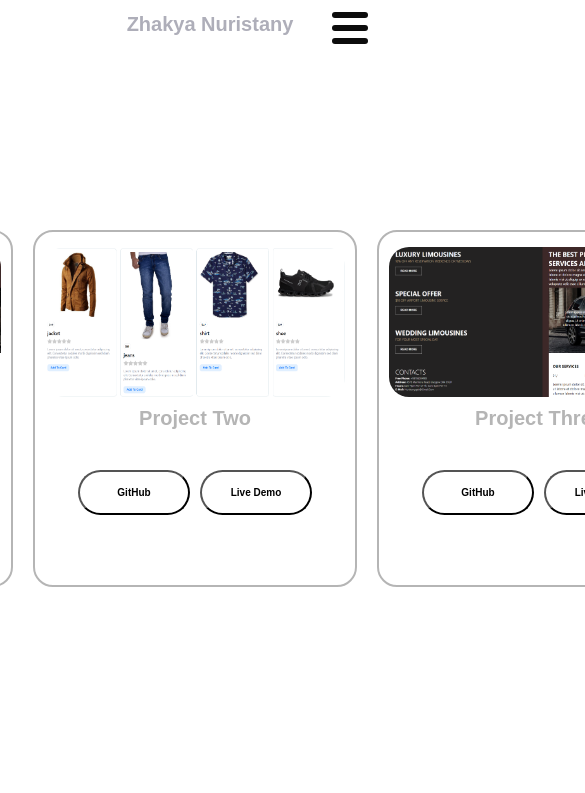
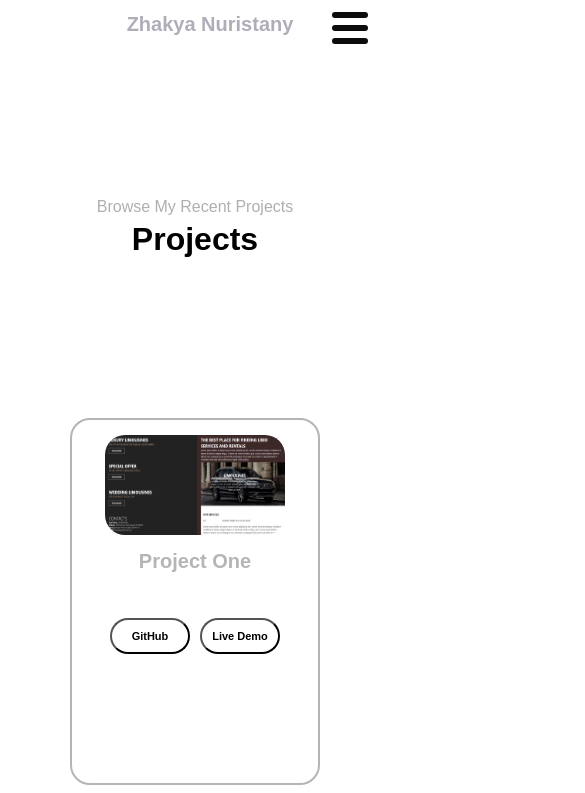
Before and after one commit to nuristany/profile, a React (Create React App) app: page /project in a window 390 px wide. Shown: the top 793 px of the page, 585 px wide, since content can reach past the window. Built offline with nearby package versions, Linux system fonts and the light colour scheme.

Commit message:
changed max-width to 1200 & 500 in media.css

```diff
--- a/src/components/Project.jsx
+++ b/src/components/Project.jsx
@@ -4,6 +4,11 @@ import rating from "../images/Screenshot 2024-08-05 170015.png";
 const Project = () => {
   return (
     <div className="project-container">
+      <div className="project-title-container">
+        <p>Browse My Recent Projects</p>
+        <h1 style={{color:"black", marginTop:"5px"}}>Projects</h1>
+      </div>
+      <div className="project-content-container">
         <div className="project-detail">
           <img src={limo} alt="" />
           <div className="project-title">
@@ -35,6 +40,7 @@ const Project = () => {
           </div>
         </div>
       </div>
+    </div>
   );
 };
 
--- a/src/media.css
+++ b/src/media.css
@@ -105,3 +105,84 @@
     font-size: 6px;
   }
 }
+
+.project-container {
+  gap: 10px;
+}
+
+/* small screen for projects */
+
+@media (max-width: 768px) {
+  .project-container{
+    gap: 5px;
+  }
+
+  .project-content-container{
+    margin-bottom: 0;
+  }
+
+  .project-title-container{
+    margin-top: 8rem;
+    margin-bottom: 2rem;
+  }
+  .project-detail {
+    gap: 5px;
+    padding-top: 15px;
+    padding-right: 25px;
+    padding-left: 25px;
+    padding-bottom: 10px;
+    display: flex;
+    flex-direction: column;
+    align-items: center;
+    border: 2px solid rgb(181, 181, 181);
+    border-radius: 20px;
+    width: 22vh;
+    height: 37vh;
+  }
+  .project-detail img {
+    width: 200px;
+  }
+  .project-button button {
+    display: flex;
+    justify-content: center;
+    text-align: center;
+    padding-right: 10px;
+    padding-left: 10px;
+    padding-top: 10px;
+    padding-bottom: 10px;
+    width: 5rem;
+    border-radius: 2rem;
+    cursor: pointer;
+    background-color: white;
+    font-weight: bold;
+    font-size: 10px;
+  }
+
+  .project-button button {
+    font-size: 11px;
+  }
+}
+
+@media (max-width: 500px) {
+  .project-content-container {
+    flex-direction: column;
+  }
+
+  .project-detail {
+    padding-top: 15px;
+    padding-right: 30px;
+    padding-left: 30px;
+    display: flex;
+    flex-direction: column;
+    align-items: center;
+    border: 2px solid rgb(181, 181, 181);
+    border-radius: 20px;
+    width: 50;
+    height: 40vh;
+  }
+
+  .project-detail img {
+    width: 180px;
+    height: 100px;
+  }
+}
--- a/src/styles.css
+++ b/src/styles.css
@@ -291,14 +291,22 @@ h5 {
 /* Project page style */
 
 .project-container {
+  text-align: center;
+  width: 100%;
+  height: auto;
+}
+
+.project-content-container {
   display: flex;
   justify-content: center;
   align-items: center;
-  gap: 20px;
+  gap: 10px;
   width: 100%;
   margin-top: 10rem;
 }
+
 .project-detail {
+  position: relative;
   padding-top: 15px;
   padding-right: 10px;
   padding-left: 10px;
@@ -307,6 +315,7 @@ h5 {
   align-items: center;
   border: 2px solid rgb(181, 181, 181);
   border-radius: 20px;
+  width: 50;
   height: 40vh;
 }
 .project-detail img {
@@ -315,21 +324,21 @@ h5 {
   border-radius: 20px;
 }
 
-.project-title{
+.project-title {
   margin-top: 10px;
   font-size: 10px;
-
 }
 
-.project-button{
+.project-button {
   display: flex;
   justify-content: center;
   align-items: center;
   text-align: center;
   gap: 10px;
   margin-top: 40px;
+  padding-bottom: 1rem;
 }
-.project-button button{
+.project-button button {
   display: flex;
   justify-content: center;
   text-align: center;
@@ -343,5 +352,4 @@ h5 {
   background-color: white;
   font-weight: bold;
   font-size: 10px;
-
 }
```
Lines whose indentation alone changed are shown as unchanged.
